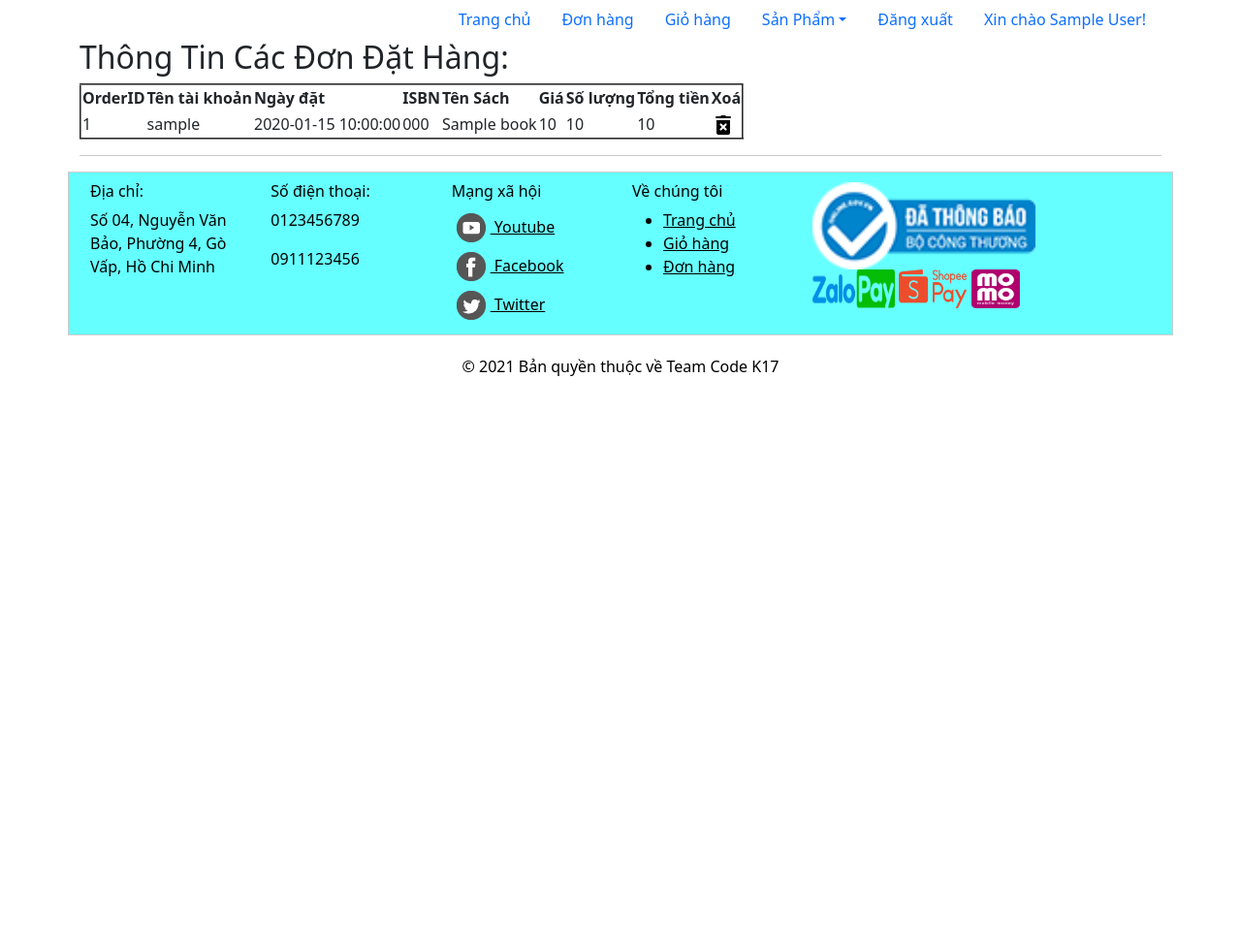
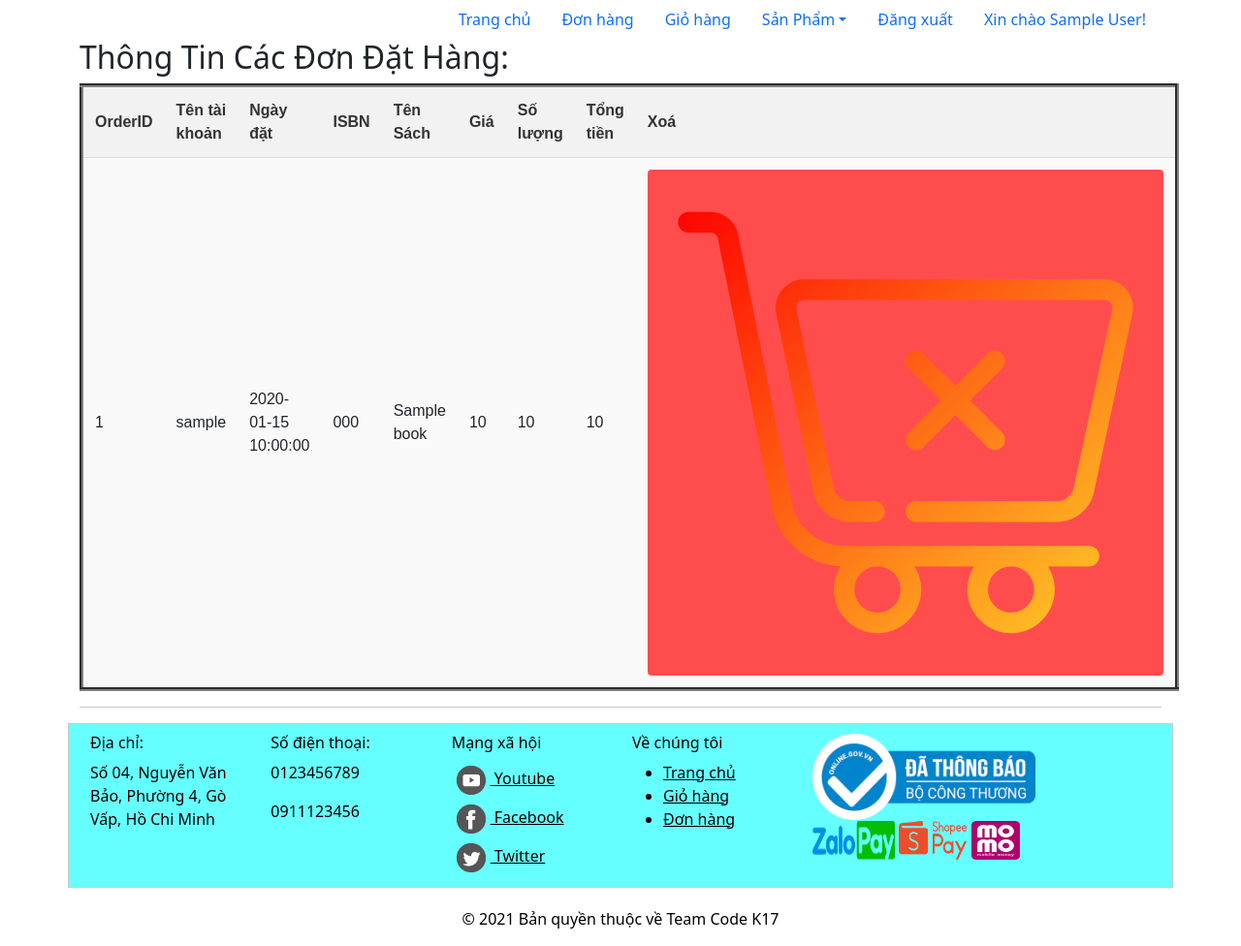
Before and after one commit to tienminhtran/quanLiBanHang, a PHP site: page /donhang.php in a window 1280 px wide. Shown: the whole page at 97% size. Before the commit the page ends 388 px from the top, so only its background shows below. Run offline with PHP 8.4, Linux system fonts and the light colour scheme; the visitor is signed in with stand-in values (Sample User, id 1); tables that the repository leaves empty or names only in its code hold one stand-in row (values such as "Sample post").

Commit message:
update-f/e

```diff
--- a/chitiet_sach.php
+++ b/chitiet_sach.php
@@ -68,6 +68,10 @@
             </li>
             <li class="nav-item">
             <li><a class="nav-link" href="donhang.php">Đơn hàng</a></li>
+            </li>
+
+            <li class="nav-item">
+            <li><a class="nav-link" href="giohang.php">Giỏ hàng</a></li>
             </li>
 
             <li class="nav-item dropdown">
@@ -233,7 +237,7 @@
             <div class="col">
                 <div>
                     <a href="http://online.gov.vn/Home/WebDetails/19168">
-                        <img src="./images/bocongthuong.png" width="230" height="90">
+                        <img src="./images/bc.png" width="230" height="90">
                     </a>
                 </div>
                 <div>
--- a/donhang.php
+++ b/donhang.php
@@ -118,7 +118,7 @@
 
 // bo o dau trang, de o cuoi cho nay, neu loi nha 20/8
 // session_start();
-// //1-Kết nối cơ sở dữ liệu
+//1-Kết nối cơ sở dữ liệu
 // include_once("connect.php");
 
 // Truy vấn để lấy thông tin đơn hàng của mọi khách hàng kèm theo tên khách hàng và tiêu đề sách
@@ -134,9 +134,45 @@
 
 
 if ($result->num_rows > 0) {
-    // Hiển thị dữ liệu
-
-    echo "<table border='2'>
+    echo "
+    <style>
+        table {
+            width: 100%;
+            border-collapse: collapse;
+            font-family: Arial, sans-serif;
+        }
+        th, td {
+            padding: 12px;
+            text-align: left;
+            border-bottom: 1px solid #ddd;
+        }
+        th {
+            background-color: #f2f2f2;
+            color: #333;
+        }
+        tr:nth-child(even) {
+            background-color: #f9f9f9;
+        }
+        tr:hover {
+            background-color: #f1f1f1;
+        }
+        td:last-child {
+            text-align: center;
+        }
+        .delete-button {
+            background-color: #ff4d4d;
+            color: white;
+            border: none;
+            padding: 5px 10px;
+            text-align: center;
+            cursor: pointer;
+            border-radius: 4px;
+        }
+        .delete-button:hover {
+            background-color: #ff3333;
+        }
+    </style>
+    <table border='4'>
         <tr>
             <th>OrderID</th>
             <th>Tên tài khoản</th>
@@ -150,7 +186,7 @@
         </tr>";
 
     while($row = $result->fetch_assoc()) {
-        echo "<tr>";
+        echo "<tr> ";
         echo "<td>" . $row["OrderID"] . "</td>";
         echo "<td>" . $row["Username"] . "</td>";
         echo "<td>" . $row["DateTran"] . "</td>";
@@ -159,22 +195,13 @@
         echo "<td>" . $row["Price"] . "</td>";
         echo "<td>" . $row["Quantity"] . "</td>";
         echo "<td>" . $row["Prices"] . "</td>";
+
         echo "<td>";
-		?>
-    <?php
-		if($_SESSION["Role"]==1)//Quản trị
-	{
-	?>
+        if($_SESSION["Role"]==1) {  // Quản trị
+            echo "<a onclick=\"return confirm('Bạn có chắc xóa không?');\" href='xoa_donhang.php?ma=" . $row["OrderID"] . "'><img src='images/icons8-delete-24.png' class='delete-button'></a>";
+        }
+        echo "</td>";
 
-    <a onclick="return confirm('Bạn có chắc xóa không?');" href="xoa_donhang.php?ma=<?php echo $row["OrderID"];?>"><img
-            src="images/icons8-delete-24.png"></a>
-    <?php
-	}
-	?>
-    <?php
-
-
-		echo "</td>";
         echo "</tr>";
     }
 
@@ -183,13 +210,10 @@
         echo "Không có đơn hàng nào.";
     }
 
-?>
-    <!-- da cmt/  -->
-    <!-- <h3><a class="nav-link" href="trangchu.php">Quay Lại Trang chủ</a></h3> -->
-    <?php
     // Đóng kết nối
     $conn->close();
     ?>
+
     <hr>
     <div class="row">
         <div class="col-md-2" ; style="color: #000000">
@@ -232,7 +256,7 @@
         <div class="col">
             <div>
                 <a href="http://online.gov.vn/Home/WebDetails/19168">
-                    <img src="./images/bocongthuong.png" width="230" height="90">
+                    <img src="./images/bc.png" width="230" height="90">
                 </a>
             </div>
             <div>
--- a/phandau.php
+++ b/phandau.php
@@ -65,6 +65,7 @@
 </head>
 
 <body>
+
 
     <div class="container ">
         <ul class="nav justify-content-end ">
@@ -306,9 +307,9 @@
                 </ul>
             </div>
             <div class="col">
-                <div>
+                <div class="col col-xl-6 col-lg-6 col-md-6 col-sm-12 col-12">
                     <a href="http://online.gov.vn/Home/WebDetails/19168">
-                        <img src="./images/bocongthuong.png" width="230" height="90">
+                        <img src="./images/bc.png" width="230" height="90">
                     </a>
                 </div>
                 <div>
```
Also changed, not shown: danhmuc.php (+51 -6 lines), giohang.php (+11 -4 lines), login.php (+34 -10 lines), photos.php (+6 -6 lines), sach.php (+7 -7 lines), thongke_anpham.php (+7 -7 lines), thongke_doanhthu.php (+21 -11 lines), images/bc.png (added), images/bocongthuong.png (deleted), images/h.jpg (added), images/icons8-delete-24.png. Lines whose indentation alone changed are shown as unchanged.
